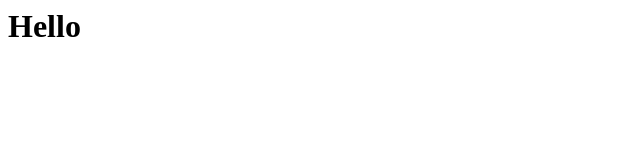
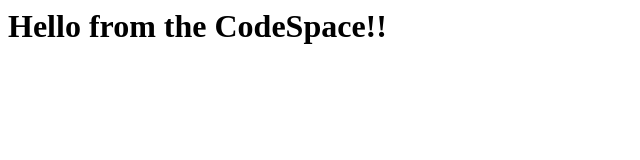
Before and after one commit to priyank-vala/skills-code-with-codespaces, a plain HTML site: page index.html in a window 1280 px wide. Shown: the whole page, without its empty margins (0-640 px from the left). Drawn offline with Linux system fonts and the light colour scheme.

Commit message:
Adding hello from the codespace!

```diff
--- a/index.html
+++ b/index.html
@@ -1,3 +1,3 @@
 <html>
-  <h1>Hello</h1>
+  <h1>Hello from the CodeSpace!!</h1>
 </html>
```
